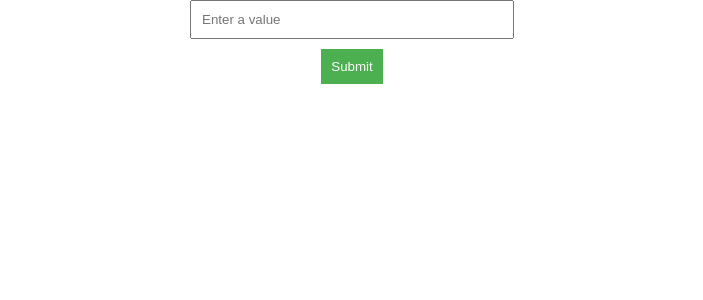
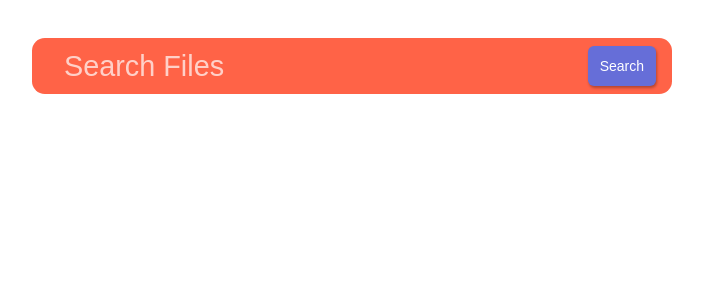
Before and after one commit to MeetRajput00/File-Engine, a React (Create React App) app: page / in a window 1280 px wide. Shown: the top 300 px of the page, without its empty margins (288-991 px from the left). Built offline with nearby package versions, Linux system fonts and the light colour scheme.

Commit message:
fixed the css

```diff
--- /dev/null
+++ b/src/MyForm.css
@@ -0,0 +1,102 @@
+.component{
+    display: flex;
+    flex-direction: column;
+    justify-content: center;
+    align-items: center;
+    margin-top: 3%;
+}
+  .centered-div{
+    width: 50%; /* Adjust the max-width to your preference */
+  height: 80%; /* Adjust the max-height to your preference */
+  margin: auto;
+  justify-content: center;
+  flex-direction: column;
+  align-items: center;
+  }
+  #input-label {
+    display: none;
+  }
+
+  .input-wrap {
+    width: 100%;
+    height: 3.5rem;
+    display: flex;
+    justify-content: center;
+    align-items: center;
+    padding: 0 1rem 0 1rem;
+    border-radius: 0.8rem;
+    background: tomato;
+    box-sizing: border-box;
+  }
+
+  .input-wrap i {
+    font-size: 1.5rem;
+    color: white;
+  }
+
+  #product-search {
+    font-size: 1.8rem;
+    color: white;
+    width: 100%;
+    height: 100%;
+    padding: 0 0 0 1rem;
+    background: tomato;
+    border: none;
+    outline: none;
+  }
+
+  #product-search::placeholder {
+    color: white;
+    opacity: 0.7;
+  }
+  button {
+    background:#666ed8;
+    padding:12px 12px;
+    border:none;
+    font-size:14px;
+    border-radius:6px;
+    cursor:pointer;
+    color:white;
+    box-shadow:1px 2px 3px rgba(0,0,0,0.3);
+  }
+  button:hover{
+    background:#5a60be;
+  }
+  .SearchResults {
+    list-style-type: none;
+    padding: 0;
+    align-self: flex-start;
+  }
+
+
+  .SearchResults-link {
+    display: block;
+    text-decoration: none;
+  }
+
+  .SearchResults-title {
+    font-size: 18px;
+    color: #1a0dab;
+    margin-bottom: 4px;
+  }
+
+  .SearchResults-url {
+    font-size: 14px;
+    color: #006621;
+  }
+
+  .SearchResults-snippet {
+    font-size: 14px;
+    color: #545454;
+  }
+
+
+  @media (max-width: 768px) {
+    .input-wrap {
+      width: 96%;
+    }
+
+    .results-wrap {
+      width: 96%;
+    }
+  }
--- a/src/MyForm.js
+++ b/src/MyForm.js
@@ -1,5 +1,5 @@
 import React, { useState } from 'react';
-
+import './MyForm.css';
 function MyForm() {
   const [inputValue, setInputValue] = useState('');
   const [searchResults, setSearchResults] = useState([]);
@@ -35,59 +35,36 @@ function MyForm() {
   const handleChange = (event) => {
     setInputValue(event.target.value);
   };
-  const formStyles = {
-    display: 'flex',
-    flexDirection: 'column',
-    alignItems: 'center',
-    marginBottom: '20px',
-  };
-
-  const inputStyles = {
-    padding: '10px',
-    marginBottom: '10px',
-    width: '300px',
-  };
-
-  const buttonStyles = {
-    padding: '10px',
-    backgroundColor: '#4CAF50',
-    color: 'white',
-    border: 'none',
-    cursor: 'pointer',
-  };
-
-  const listStyles = {
-    listStyleType: 'none',
-    padding: '0',
-  };
-
-  const listItemStyles = {
-    marginBottom: '10px',
-  };
-
-  const linkStyles = {
-    textDecoration: 'none',
-    color: 'blue',
-  };
 
   return (
-    <form onSubmit={handleSubmit} style={formStyles}>
+      <div className='component'>
+        <div className='centered-div'>
+      <div className='input-wrap'>
   <input
     type="text"
     value={inputValue}
     onChange={handleChange}
-    placeholder="Enter a value"
-    style={inputStyles}
+    placeholder="Search Files"
+    name="product-search"
+    id="product-search"
   />
-  <button type="submit" style={buttonStyles}>Submit</button>
-  <ul style={listStyles}>
-    {searchResults.map((result, index) => (
-      <li key={index} style={listItemStyles}>
-        <a href={result.extractedString} style={linkStyles}>{result.title}</a>
-      </li>
-    ))}
-  </ul>
-</form>
+  <button type="submit" onClick={handleSubmit}>Search</button>
+
+  </div>
+  <ul className="SearchResults">
+  {searchResults.map((result, index) => (
+    <li key={index}>
+      <a href={result.extractedString} className="SearchResults-link">
+        <h3 className="SearchResults-title">{result.title}</h3>
+        <cite className="SearchResults-url">{result.extractedString}</cite>
+        <p className="SearchResults-snippet">{result.snippet}</p>
+      </a>
+    </li>
+  ))}
+</ul>
+</div>
+</div>
+
 
   );
 }
```
